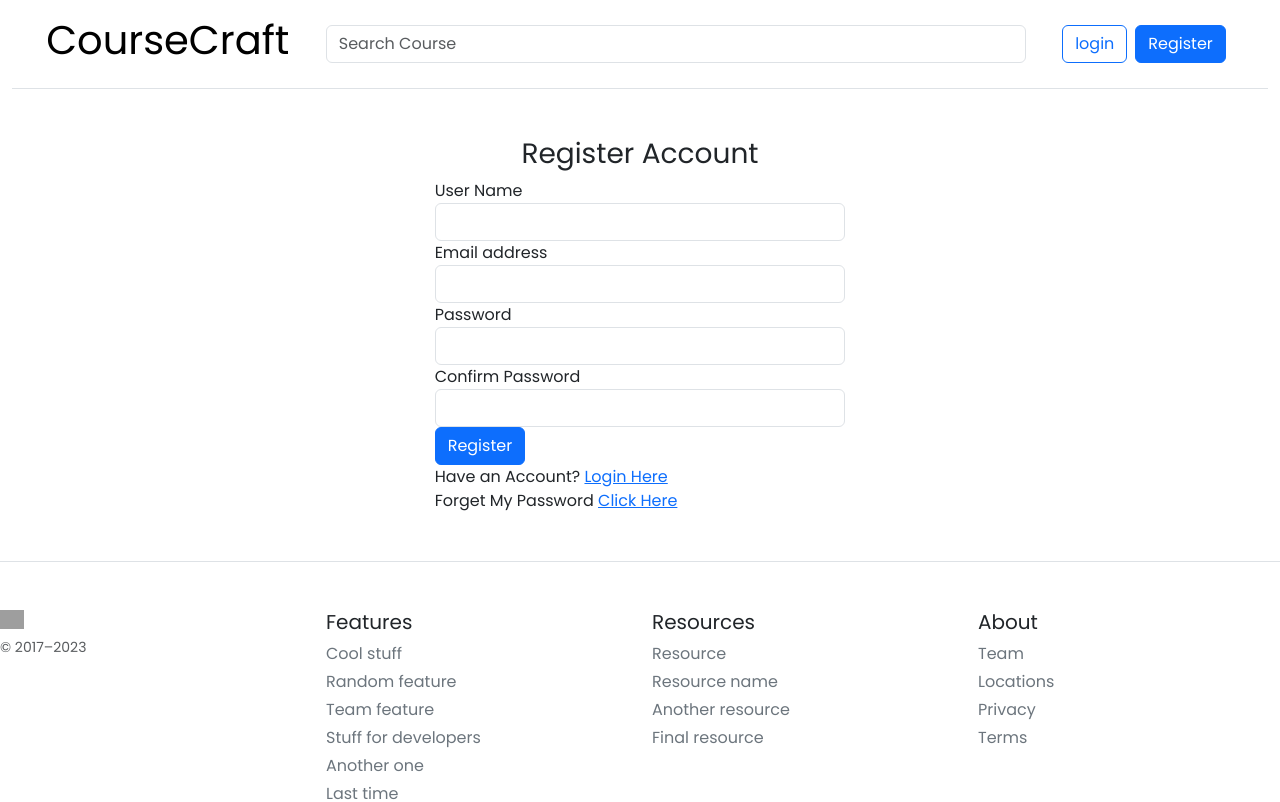
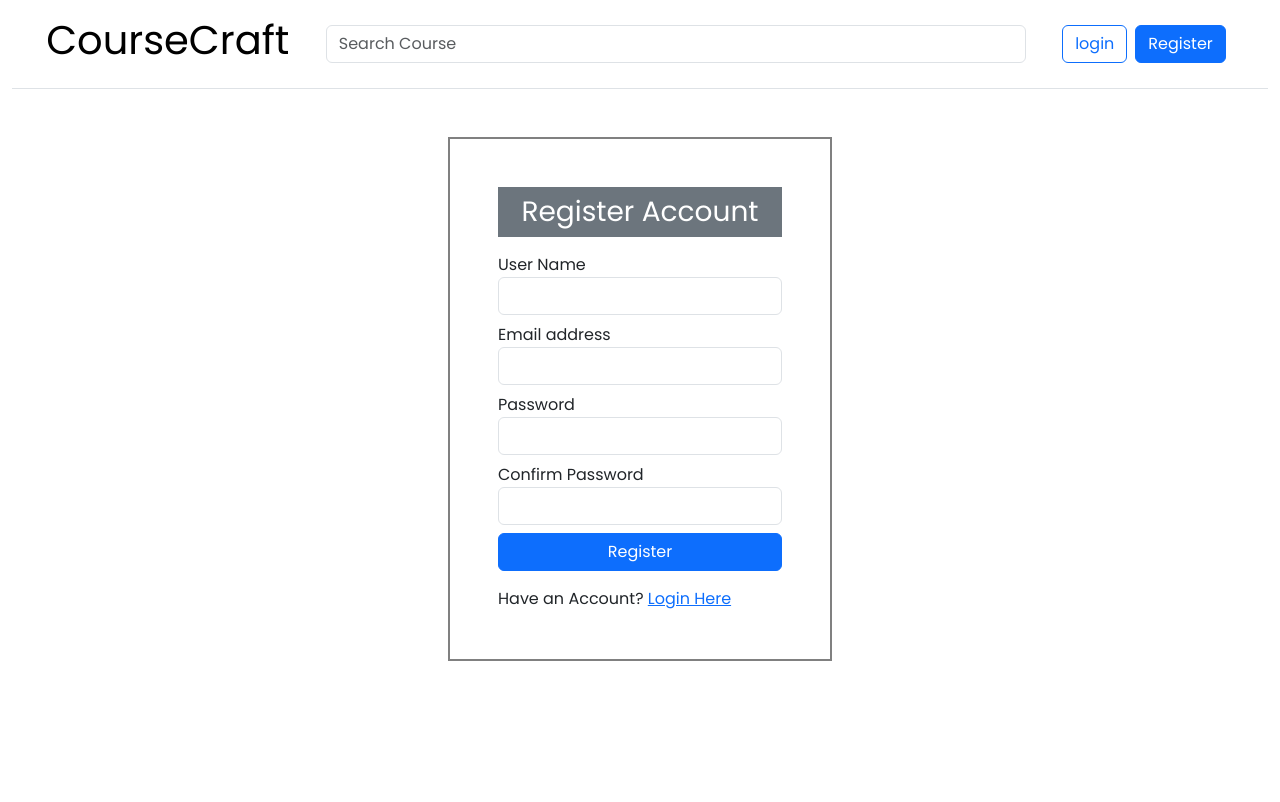
Before and after one commit to KeLsGaming23/CourseCraft, a React (Create React App) app: page /registerPage in a window 1280 px wide. Shown: the top 802 px of the page. Built offline with nearby package versions, Linux system fonts and the light colour scheme; grey boxes are pictures that could not be loaded.

Commit message:
update register

```diff
--- a/src/components/pages/RegisterPage.js
+++ b/src/components/pages/RegisterPage.js
@@ -45,14 +45,12 @@ function RegisterPage(props) {
     }
     return (
         <div>
-            <br></br>
-            <br></br>
-            <div className='row'>
-                <div className='jumbotron col-lg-4 offset-lg-4'>
-                    <h3 className='text-center'>Register Account</h3>
+            <div className='' style={{ height: "100vh" }}>
+                <div className='mx-auto p-5 mt-5' style={{ width: "30%", border: "2px solid gray" }}>
+                    <h3 className='bg-secondary text-white p-2 text-center mb-3'>Register Account</h3>
 
                     <form onSubmit={formSubmit}>
-                        <div className='form-group'>
+                        <div className='form-group mb-2'>
                             <label htmlFor='exampleInputEmail1'>User Name </label>
                             <input
                                 type='text'
@@ -65,7 +63,7 @@ function RegisterPage(props) {
                             />
                         </div>
 
-                        <div className='form-group'>
+                        <div className='form-group mb-2'>
                             <label htmlFor='exampleInputEmail1'>Email address</label>
                             <input
                                 type='email'
@@ -78,7 +76,7 @@ function RegisterPage(props) {
                             />
                         </div>
 
-                        <div className='form-group'>
+                        <div className='form-group mb-2'>
                             <label htmlFor='exampleInputPassword1'>Password</label>
                             <input
                                 type='password'
@@ -91,7 +89,7 @@ function RegisterPage(props) {
                             />
                         </div>
 
-                        <div className='form-group'>
+                        <div className='form-group mb-2'>
                             <label htmlFor='exampleInputPassword1'>Confirm Password</label>
                             <input
                                 type='password'
@@ -106,14 +104,12 @@ function RegisterPage(props) {
                                 }}
                             />
                         </div>
-
-                        <button type='submit' className='btn btn-primary btn-block'>
-                            Register
-                        </button>
-                        <br></br>
-                        Have an Account? <Link to='/loginPage'>Login Here</Link>
-                        <br></br>
-                        Forget My Password <Link to='/forget'>Click Here</Link>
+                        <div className='d-flex flex-column'>
+                            <button type='submit' className='btn btn-primary btn-block mb-3' style={{ width: "100%" }}>
+                                Register
+                            </button>
+                            <span>Have an Account? <Link to='/loginPage'>Login Here</Link></span>
+                        </div>
                     </form>
                 </div>
             </div>
```
